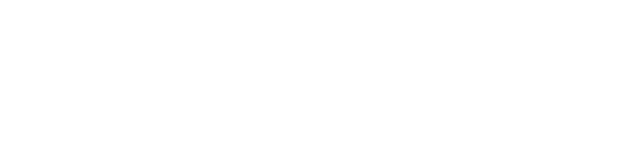
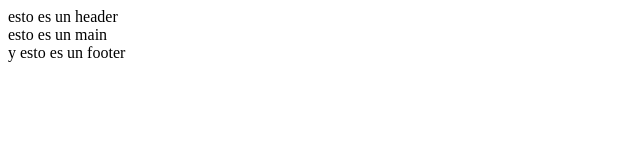
Before and after one commit to StrellReirgen/probandoramas, a plain HTML site: page index.html in a window 1280 px wide. Shown: the whole page, without its empty margins (0-640 px from the left). Drawn offline with Linux system fonts and the light colour scheme.

Commit message:
creando nuevo repo

```diff
--- a/index.html
+++ b/index.html
@@ -6,9 +6,9 @@
     <title>Document</title>
 </head>
 <body>
-    <header></header>
-    <main></main>
-    <footer></footer>
+    <header> esto es un header</header>
+    <main> esto es un main</main>
+    <footer> y esto es un footer</footer>
 
 </body>
 </html>
```
Also changed, not shown: assets/css/styles.css (added).
